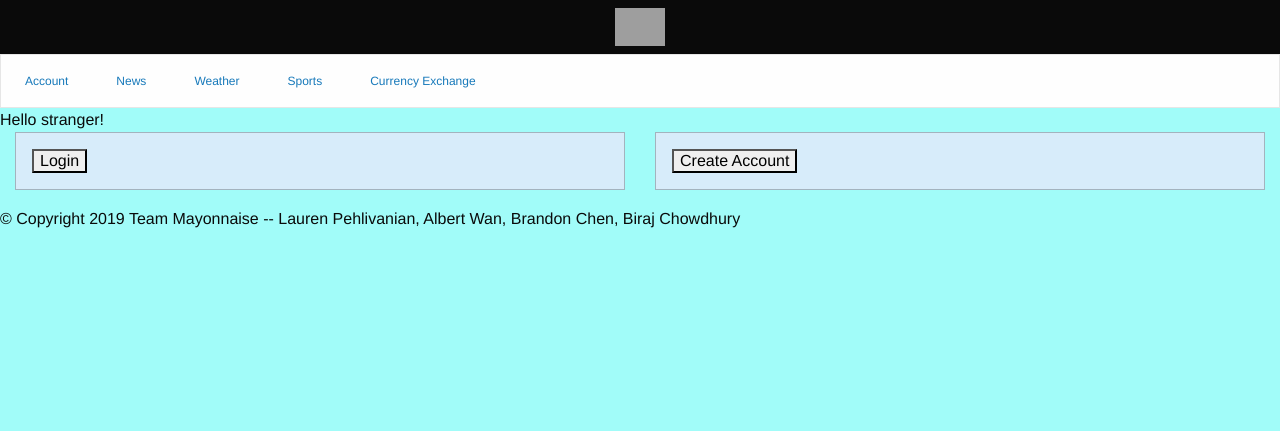
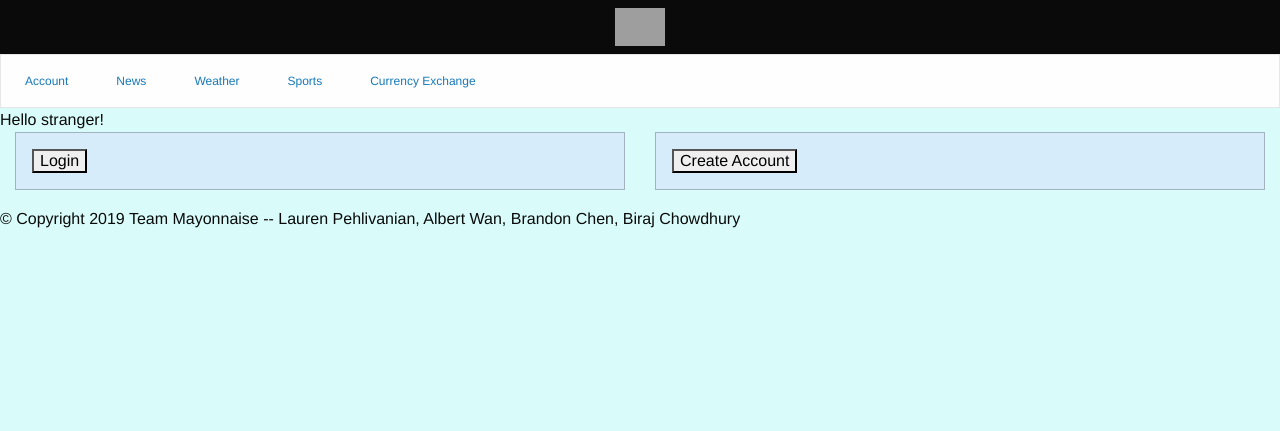
Before and after one commit to Salmon4/Mayonnaise, a Flask app: page /account in a window 1280 px wide. Shown: the top 431 px of the page. Run offline with Flask 2, Linux system fonts and the light colour scheme; some libraries are stand-ins or nearby versions; grey boxes are pictures that could not be loaded.

Commit message:
changed color again

```diff
--- a/templates/base.html
+++ b/templates/base.html
@@ -34,7 +34,7 @@
 
 </header>
 
-<body style="background-color: #A1FCF9;">
+<body style="background-color: #D9FCFB;">
     {% block body %} {% endblock %}
     {% block news %} {% endblock %}
 </body>
```
Also changed, not shown: mayonnaise.db.
